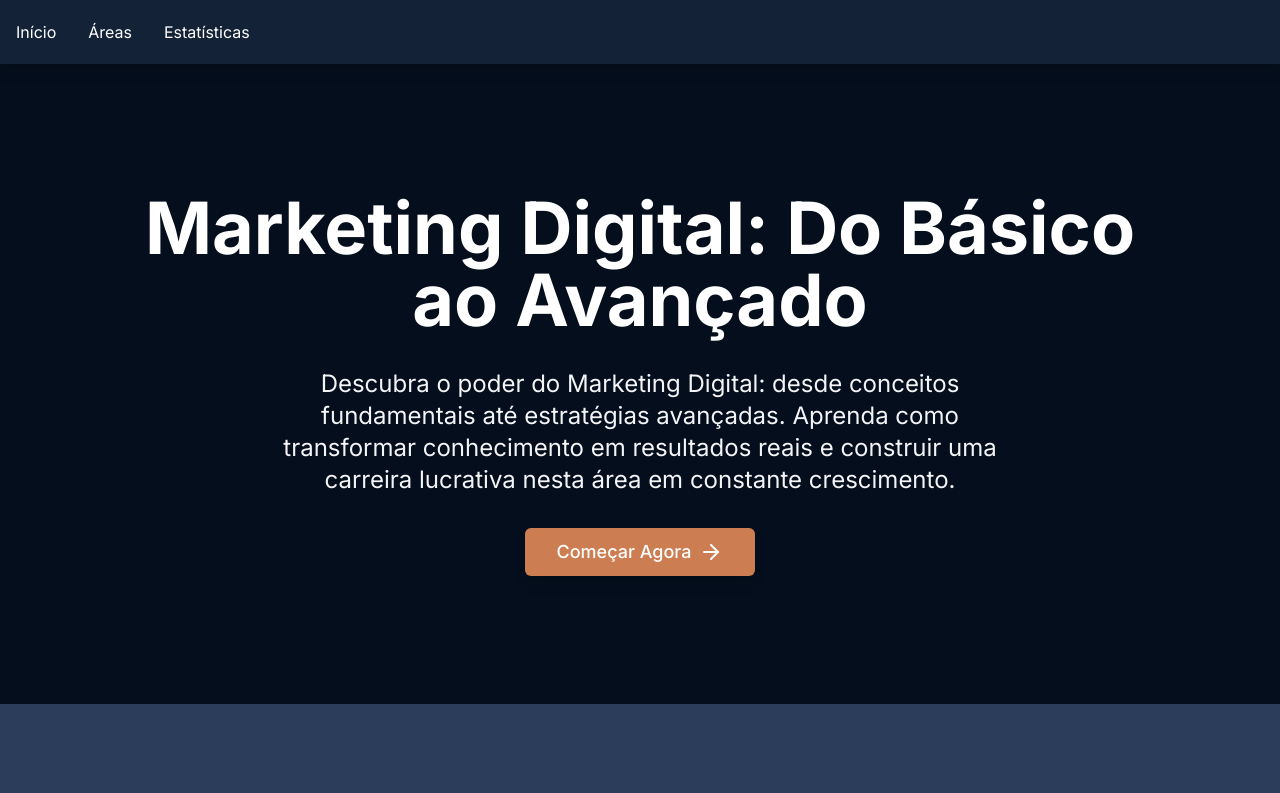
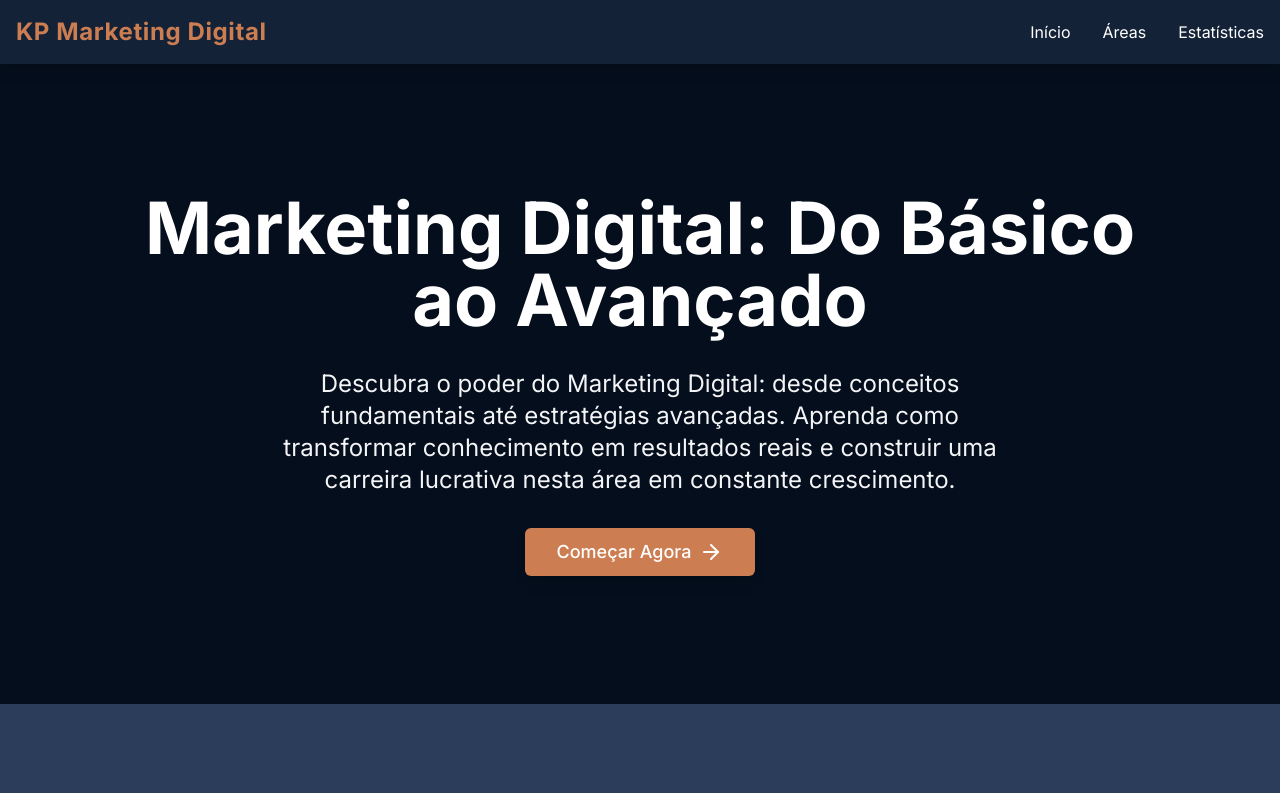
Before and after one commit to Cyllasneto/digital-knowledge-bridge, a React (Vite) app: page / in a window 1280 px wide. Shown: the top 793 px of the page. Built offline with nearby package versions, Linux system fonts and the light colour scheme.

Commit message:
Reverted to edit 61de6038-aca2-4fd1-9d98-6fdf91ea1e1e: "Add button to header for marketing stats
Include a button in the header that directs users to the "Estatísticas do Marketing Digital" section.
[skip gpt_engineer]"

```diff
--- a/src/components/Header.tsx
+++ b/src/components/Header.tsx
@@ -5,7 +5,10 @@ export const Header = () => {
     <header className="fixed top-0 left-0 right-0 z-50 bg-primary/95 backdrop-blur-sm shadow-lg">
       <div className="container mx-auto px-4">
         <div className="flex items-center justify-between h-16">
-          <nav className="flex space-x-8">
+          <Link to="/" className="text-2xl font-bold text-secondary tracking-wide hover:scale-105 transition-transform duration-300">
+            KP Marketing Digital
+          </Link>
+          <nav className="hidden md:flex space-x-8">
             <Link to="/" className="text-white hover:text-secondary transition-colors">
               Início
             </Link>
```
